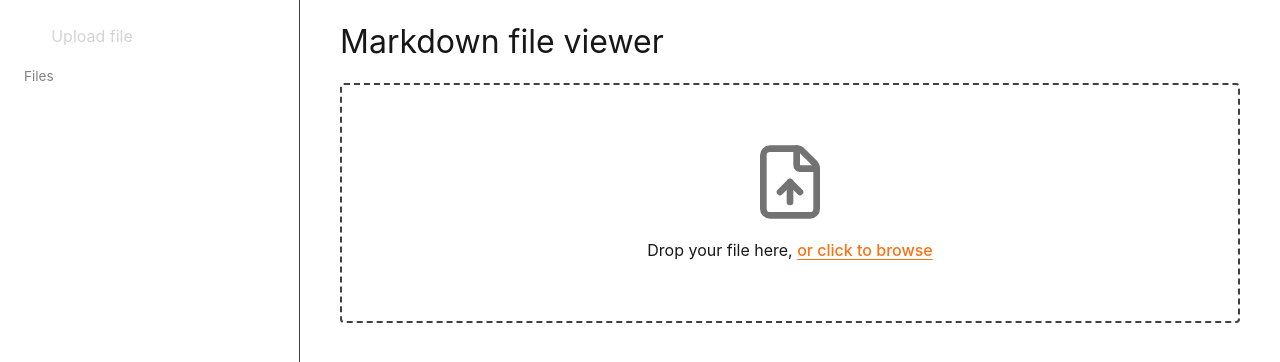
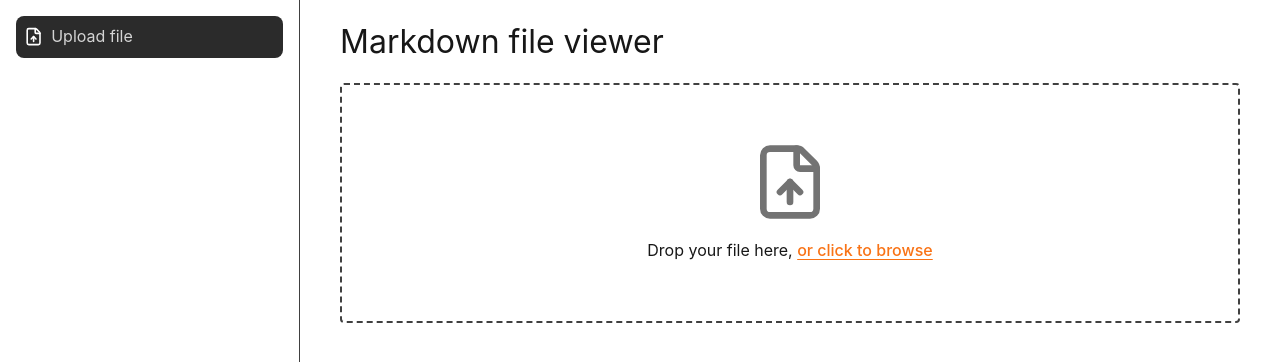
Before and after one commit to Piblo/md-file-viewer, a Vue app: page / in a window 1280 px wide. Shown: the top 362 px of the page. Built offline with nearby package versions, Linux system fonts and the light colour scheme.

Commit message:
Refactor Nav

```diff
--- a/src/assets/main.css
+++ b/src/assets/main.css
@@ -3,3 +3,7 @@
 a:visited {
   color: currentColor;
 }
+
+.text-muted {
+  color: var(--color-text-muted);
+}
--- a/src/components/Nav.vue
+++ b/src/components/Nav.vue
@@ -3,24 +3,27 @@
 import { useFileStore } from '@/stores/files'
 import { FileUpIcon } from 'lucide-vue-next'
 import { formatDate } from 'date-fns'
+import NavLink from './NavLink.vue'
 
 const files = useFileStore()
 </script>
 
 <template>
   <nav class="container">
-    <RouterLink to="/" class="nav-link nav-item">
+    <NavLink to="/" class="nav-item">
       <FileUpIcon width="1rem" height="1rem" class="icon" /> Upload file
-    </RouterLink>
-    <h2 class="nav-item nav-label">Files</h2>
-    <ul>
-      <li v-for="file in files.$state.files" :key="file.id">
-        <RouterLink :to="`/file/${file.id}`" class="nav-link nav-item column" active-class="active">
-          <h3 class="file-link-header">{{ file.name }}</h3>
-          <small>{{ formatDate(file.dateUploaded, 'dd/MM/yyyy') }}</small>
-        </RouterLink>
-      </li>
-    </ul>
+    </NavLink>
+    <div v-if="files.getFiles().length > 0">
+      <h2 class="nav-item nav-label">Files</h2>
+      <TransitionGroup name="file-item" tag="ul">
+        <li v-for="file in files.$state.files" :key="file.id">
+          <NavLink :to="`/file/${file.id}`" class="nav-item column">
+            <h3 class="file-link-header">{{ file.name }}</h3>
+            <small>{{ formatDate(file.dateUploaded, 'dd/MM/yyyy') }}</small>
+          </NavLink>
+        </li>
+      </TransitionGroup>
+    </div>
   </nav>
 </template>
 
@@ -41,29 +44,10 @@ ul {
   padding: 0;
 }
 
-.nav-link {
-  display: flex;
-  align-items: center;
-  color: var(--color-neutral-light);
-  text-decoration: none;
-  /* padding: var(--spacing-2) var(--spacing-4); */
-  border-radius: 8px;
-  outline: none;
-  font-size: 1rem;
-
-  &:hover,
-  &:focus-visible {
-    background-color: var(--color-neutral-dark);
-  }
-}
-
-.active {
-  background-color: var(--color-neutral-darker);
-}
-
 .nav-label {
   color: var(--color-text-muted);
   font-size: 0.85rem;
+  padding-bottom: 0;
 }
 
 .icon {
@@ -81,4 +65,15 @@ ul {
 .file-link-header {
   font-size: 1rem;
 }
+
+.file-item-enter-active,
+.file-item-leave-active {
+  transition: all 0.25s ease;
+}
+
+.file-item-enter-from,
+.file-item-leave-to {
+  opacity: 0;
+  transform: translateX(-100%);
+}
 </style>
--- /dev/null
+++ b/src/components/NavLink.vue
@@ -0,0 +1,30 @@
+<script lang="ts" setup>
+const props = defineProps<{
+  to: string
+}>()
+</script>
+
+<template>
+  <RouterLink :to="props.to" class="nav-link" active-class="active"><slot /></RouterLink>
+</template>
+
+<style scoped>
+.nav-link {
+  display: flex;
+  align-items: center;
+  color: var(--color-neutral-light);
+  text-decoration: none;
+  border-radius: 8px;
+  outline: none;
+  font-size: 1rem;
+
+  &:hover,
+  &:focus-visible {
+    background-color: var(--color-neutral-dark);
+  }
+}
+
+.active {
+  background-color: var(--color-neutral-darker);
+}
+</style>
--- a/src/stores/files.ts
+++ b/src/stores/files.ts
@@ -18,6 +18,7 @@ export const useFileStore = defineStore('file', {
 
       return file
     },
+    getFiles: (state) => () => state.files,
   },
   actions: {
     addFile(file: FileModel) {
```
